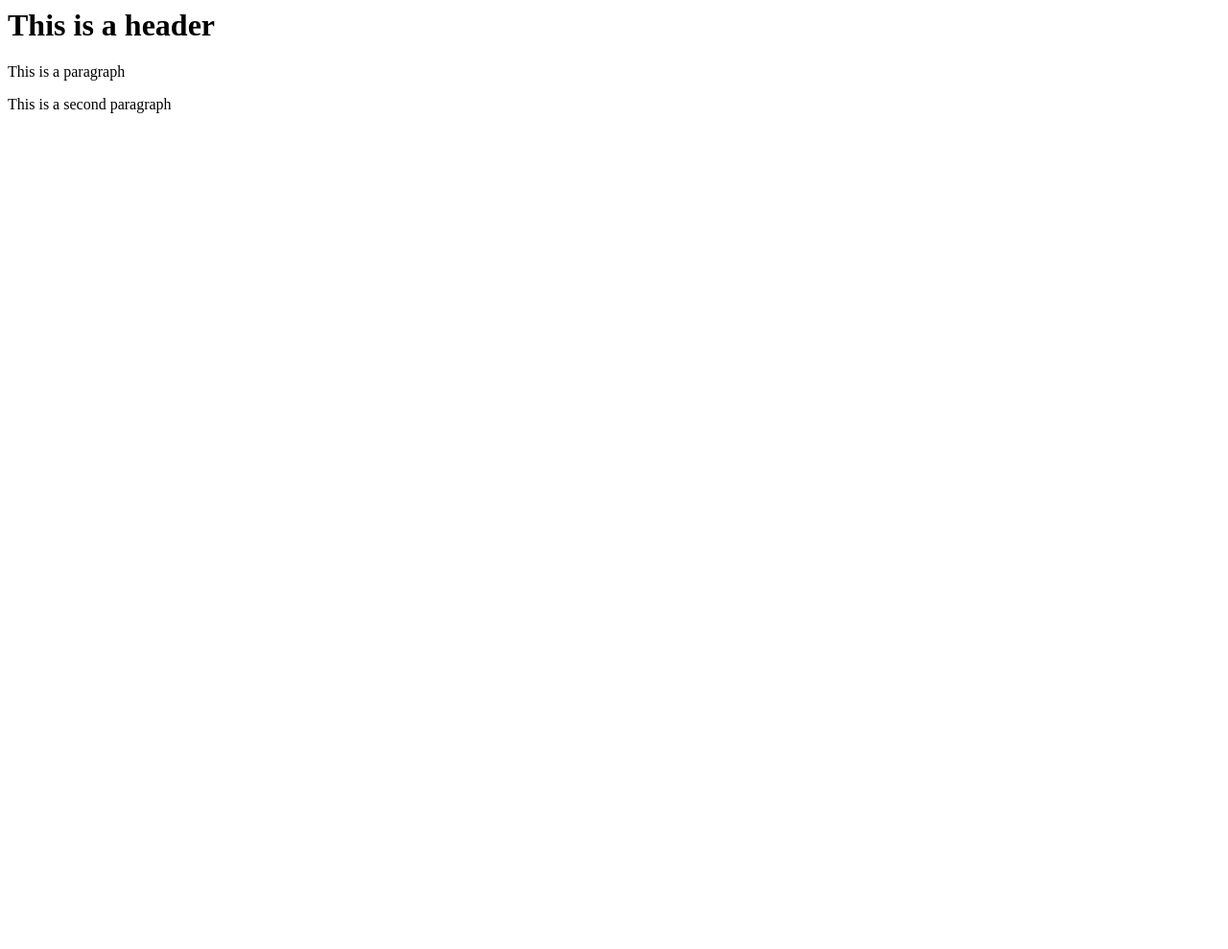
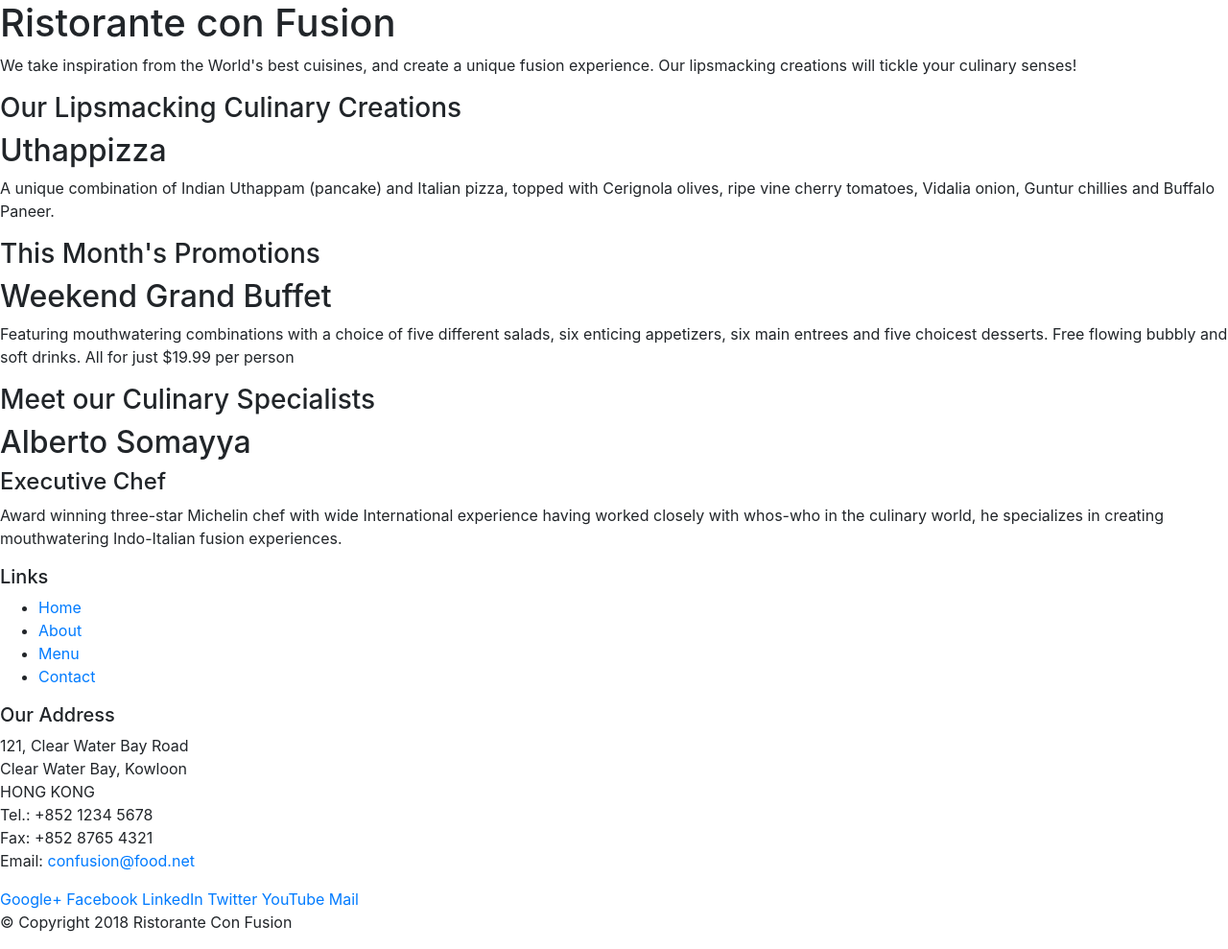
Before and after one commit to ahmetcetinkaya1983/bootstrap, a website: page index.html in a window 1280 px wide. Shown: the whole page at 96% size. Before the commit the page ends 800 px from the top, so only its background shows below. Drawn offline with nearby package versions, Linux system fonts and the light colour scheme.

Commit message:
bootstrap installed

```diff
--- a/index.html
+++ b/index.html
@@ -1,9 +1,117 @@
-<html>
-    <head>
-    </head>
-    <body>
-        <h1>This is a header</h1>
-        <p>This is a paragraph</p>
-        <p>This is a second paragraph</p>
-    </body>
+
+<!DOCTYPE html>
+<html lang="en">
+
+<head>
+    <title>Ristorante Con Fusion</title>
+
+      <!-- Required meta tags always come first -->
+      <meta charset="utf-8">
+      <meta name="viewport" content="width=device-width, initial-scale=1, shrink-to-fit=no">
+      <meta http-equiv="x-ua-compatible" content="ie=edge">
+
+      <!-- Bootstrap CSS -->
+      <link rel="stylesheet" href="node_modules/bootstrap/dist/css/bootstrap.min.css">
+
+
+</head>
+
+<body>
+
+    <header>
+        <div>
+            <div>
+                <div>
+                    <h1>Ristorante con Fusion</h1>
+                    <p>We take inspiration from the World's best cuisines, and create a unique fusion experience. Our lipsmacking creations will tickle your culinary senses!</p>
+                </div>
+                <div>
+                </div>
+            </div>
+        </div>
+    </header>
+
+    <div>
+        <div>
+            <div>
+                <h3>Our Lipsmacking Culinary Creations</h3>
+            </div>
+            <div>
+                <h2>Uthappizza</h2>
+                <p>A unique combination of Indian Uthappam (pancake) and Italian pizza, topped with Cerignola olives, ripe vine cherry tomatoes, Vidalia onion, Guntur chillies and Buffalo Paneer.</p>
+            </div>
+        </div>
+
+
+        <div>
+            <div>
+                <h3>This Month's Promotions</h3>
+            </div>
+            <div>
+                <h2>Weekend Grand Buffet</h2>
+                <p>Featuring mouthwatering combinations with a choice of five different salads, six enticing appetizers, six main entrees and five choicest desserts. Free flowing bubbly and soft drinks. All for just $19.99 per person </p>
+            </div>
+        </div>
+
+        <div>
+            <div>
+                <h3>Meet our Culinary Specialists</h3>
+            </div>
+            <div>
+                <h2>Alberto Somayya</h2>
+                <h4>Executive Chef</h4>
+                <p>Award winning three-star Michelin chef with wide International experience having worked closely with whos-who in the culinary world, he specializes in creating mouthwatering Indo-Italian fusion experiences. </p>
+            </div>
+        </div>
+    </div>
+
+    <footer>
+        <div>
+            <div>
+                <div>
+                    <h5>Links</h5>
+                    <ul>
+                        <li><a href="#">Home</a></li>
+                        <li><a href="#">About</a></li>
+                        <li><a href="#">Menu</a></li>
+                        <li><a href="#">Contact</a></li>
+                    </ul>
+                </div>
+                <div>
+                    <h5>Our Address</h5>
+                    <address>
+		              121, Clear Water Bay Road<br>
+		              Clear Water Bay, Kowloon<br>
+		              HONG KONG<br>
+		              Tel.: +852 1234 5678<br>
+		              Fax: +852 8765 4321<br>
+		              Email: <a href="mailto:confusion@food.net">confusion@food.net</a>
+		           </address>
+                </div>
+                <div>
+                    <div>
+                        <a href="http://google.com/+">Google+</a>
+                        <a href="http://www.facebook.com/profile.php?id=">Facebook</a>
+                        <a href="http://www.linkedin.com/in/">LinkedIn</a>
+                        <a href="http://twitter.com/">Twitter</a>
+                        <a href="http://youtube.com/">YouTube</a>
+                        <a href="mailto:">Mail</a>
+                    </div>
+                </div>
+           </div>
+           <div>
+                <div>
+                    <p>© Copyright 2018 Ristorante Con Fusion</p>
+                </div>
+           </div>
+        </div>
+    </footer>
+
+     <!-- jQuery first, then Popper.js, then Bootstrap JS. -->
+     <script src="node_modules/jquery/dist/jquery.slim.min.js"></script>
+     <script src="node_modules/popper.js/dist/umd/popper.min.js"></script>
+     <script src="node_modules/bootstrap/dist/js/bootstrap.min.js"></script>
+
+</body>
+
 </html>
--- a/package.json
+++ b/package.json
@@ -20,5 +20,10 @@
   "homepage": "https://github.com/ahmetcetinkaya1983/git-test#readme",
   "devDependencies": {
     "lite-server": "^2.4.0"
+  },
+  "dependencies": {
+    "bootstrap": "^4.2.1",
+    "jquery": "^3.3.1",
+    "popper.js": "^1.14.6"
   }
 }
```
Also changed, not shown: 2 other files.
